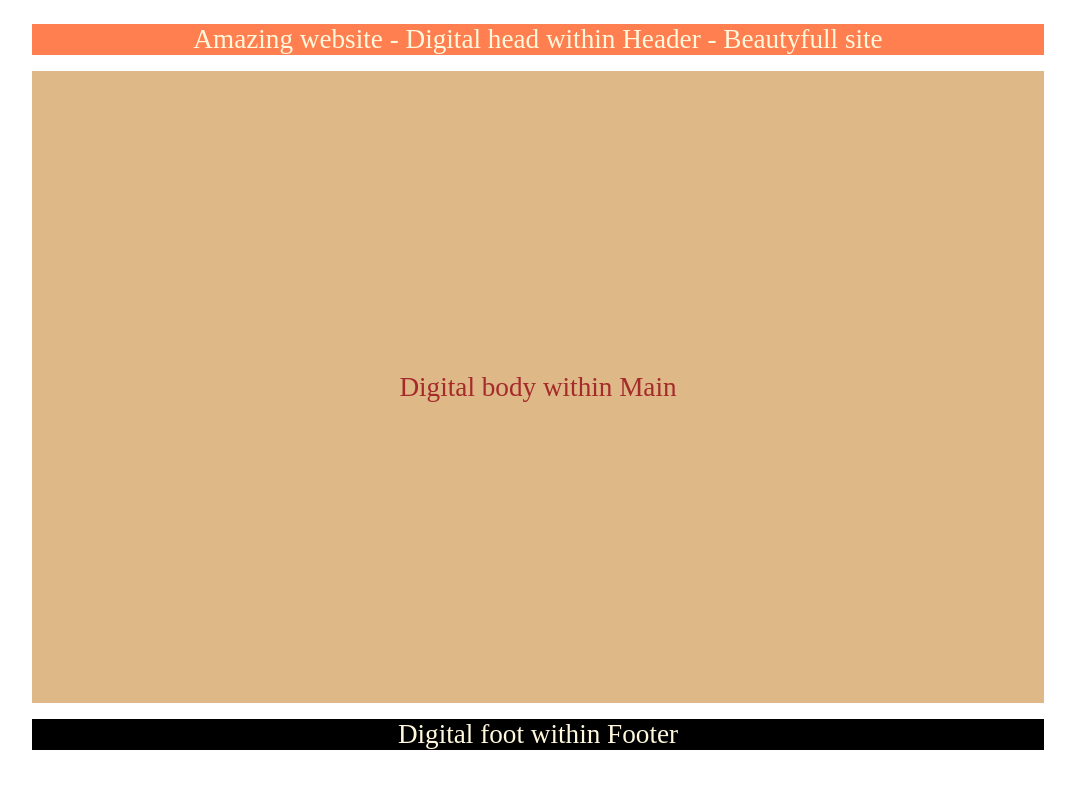
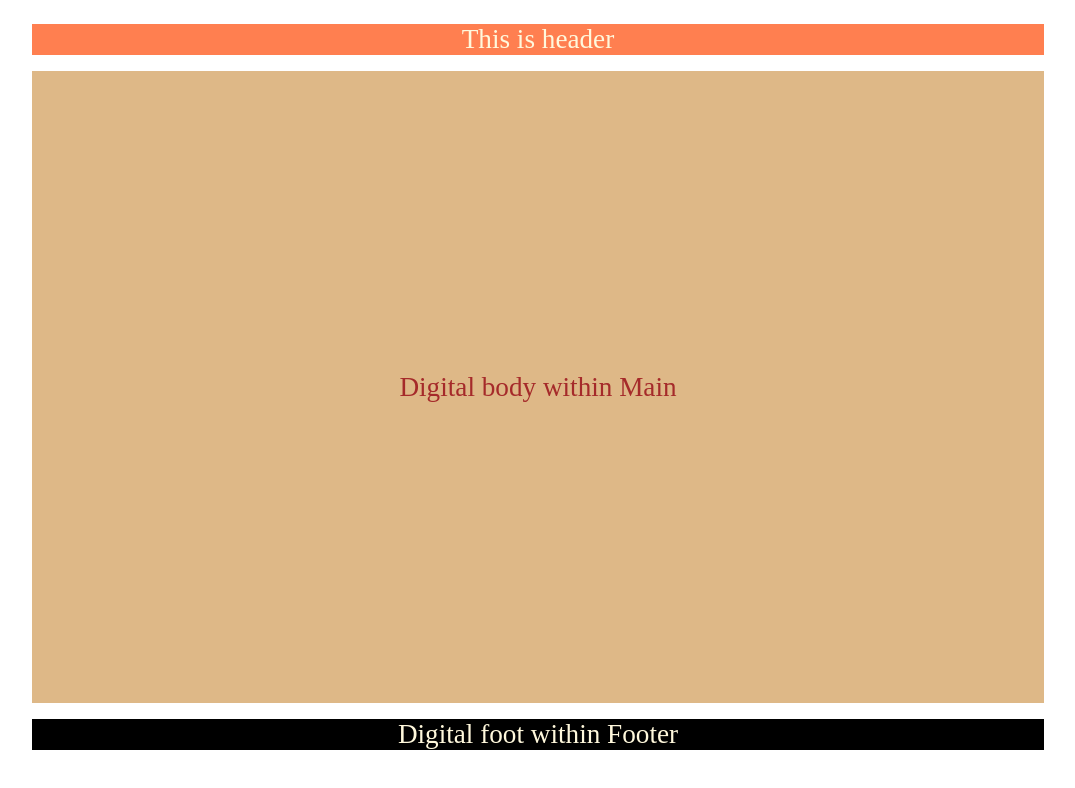
Before and after one commit to dgprofile/repodebpreet, an Angular app: page / in a window 1280 px wide. Shown: the top 788 px of the page, without its empty margins (102-1177 px from the left). Built offline with nearby package versions, Linux system fonts and the light colour scheme.

Commit message:
changed header text

```diff
--- a/src/app/app.component.html
+++ b/src/app/app.component.html
@@ -1,6 +1,6 @@
 <header>
   <div class="head-text">
-    Amazing website - Digital head within Header - Beautyfull site
+    This is header
   </div>
 </header>
 <main>
```
